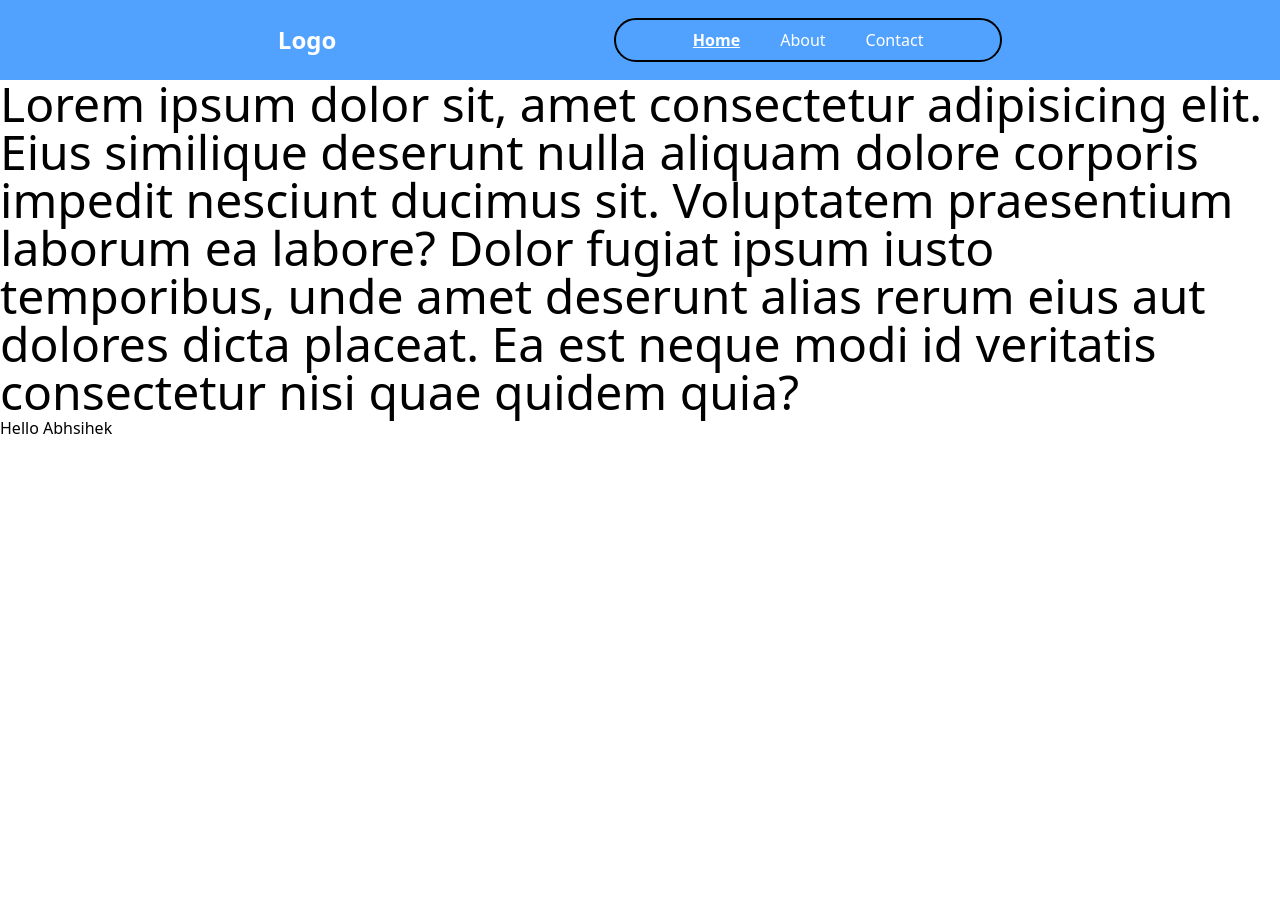
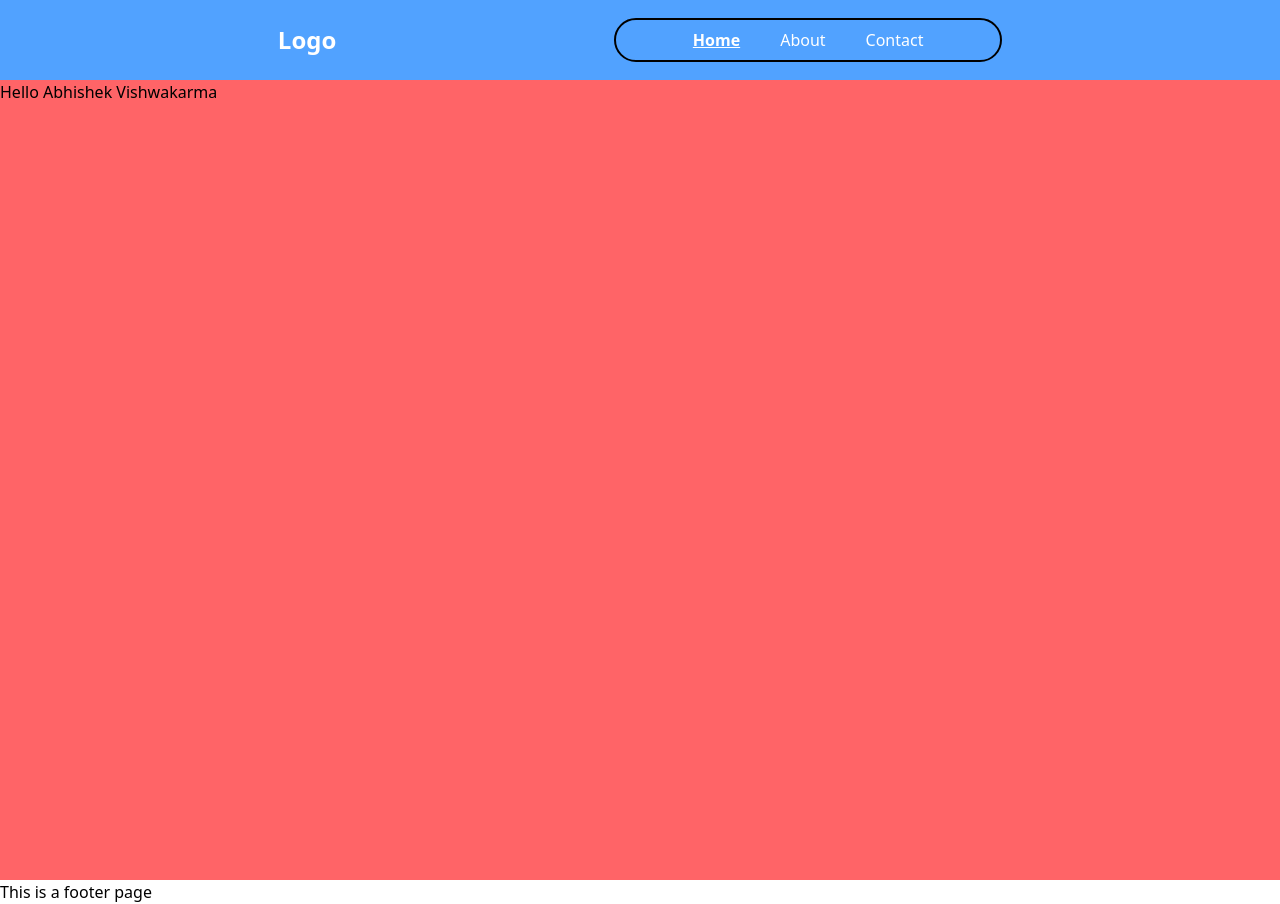
Before and after one commit to Abhi-Aku/Portfolio, a React (Vite) app in the folder Profile/: page / in a window 1280 px wide. Before the commit the page ends 800 px from the top, so only its background shows below. Built offline with nearby package versions, Linux system fonts and the light colour scheme.

Commit message:
Joker
bdfbdf

```diff
--- a/Profile/src/Components/Footerr.jsx
+++ b/Profile/src/Components/Footerr.jsx
@@ -1,13 +1,9 @@
 import React from 'react'
 
-const Footerr = () => {
+export const Footerr = () => {
   return (
     <>
-     <main>
-       <h1>Hello Abhsihek</h1>
-     </main>
+     <p>This is a footer page</p>
     </>
   )
 }
-
-export default Footerr
--- a/Profile/src/Components/Layout.jsx
+++ b/Profile/src/Components/Layout.jsx
@@ -1,7 +1,7 @@
 import React from 'react';
 import { Outlet } from 'react-router-dom';
 import Header from './Header';
-import Footerr from './Footerr';
+import {Footerr} from './Footerr';
 
 const Layout = () => {
   return (
--- a/Profile/src/Pages/Home.jsx
+++ b/Profile/src/Pages/Home.jsx
@@ -1,11 +1,14 @@
-import React from 'react'
+import React from 'react';
 
 const Home = () => {
   return (
-   <>
-  <div className=' text-5xl font-sans'>Lorem ipsum dolor sit, amet consectetur adipisicing elit. Eius similique deserunt nulla aliquam dolore corporis impedit nesciunt ducimus sit. Voluptatem praesentium laborum ea labore? Dolor fugiat ipsum iusto temporibus, unde amet deserunt alias rerum eius aut dolores dicta placeat. Ea est neque modi id veritatis consectetur nisi quae quidem quia?</div>
-   </>
-  )
-}
+    <>
+     <div className='bg-red-400 h-screen'>
+      <p>Hello Abhishek Vishwakarma </p>
 
-export default Home
+     </div>
+    </>
+  );
+};
+
+export default Home;
```
Also changed, not shown: Profile/public/flo.jpg (added), Profile/public/hi.png (deleted).
